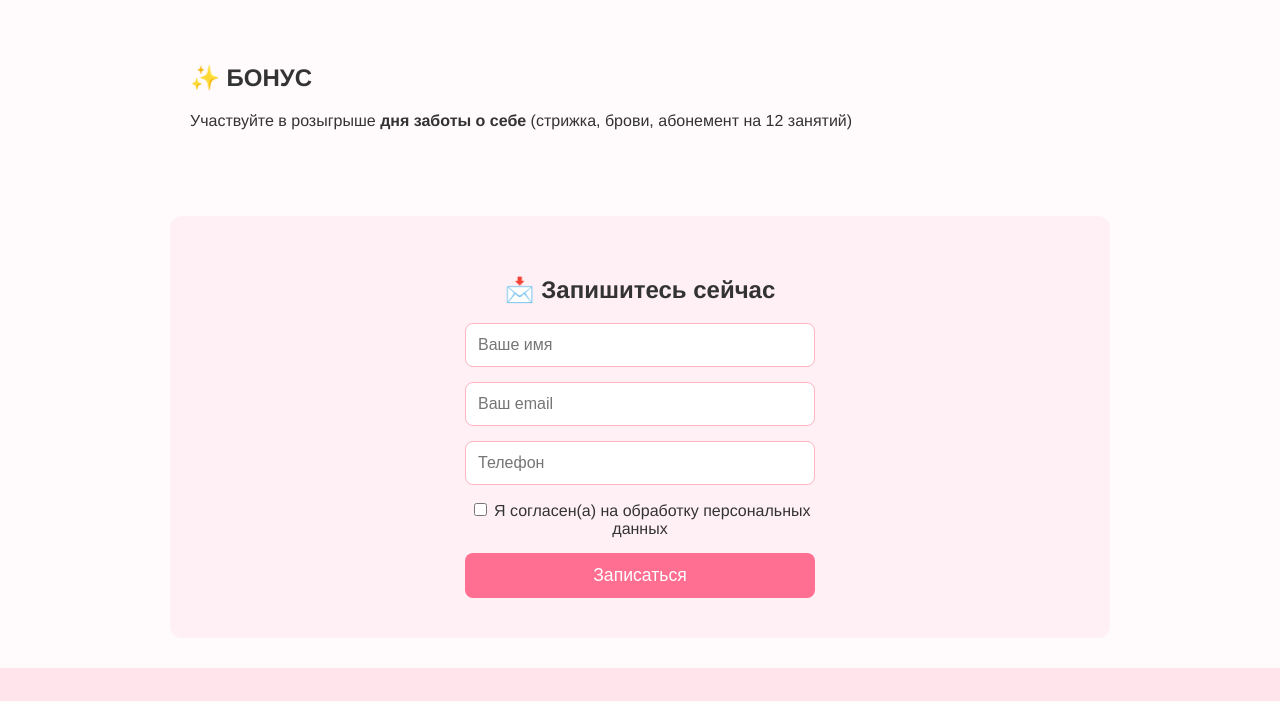
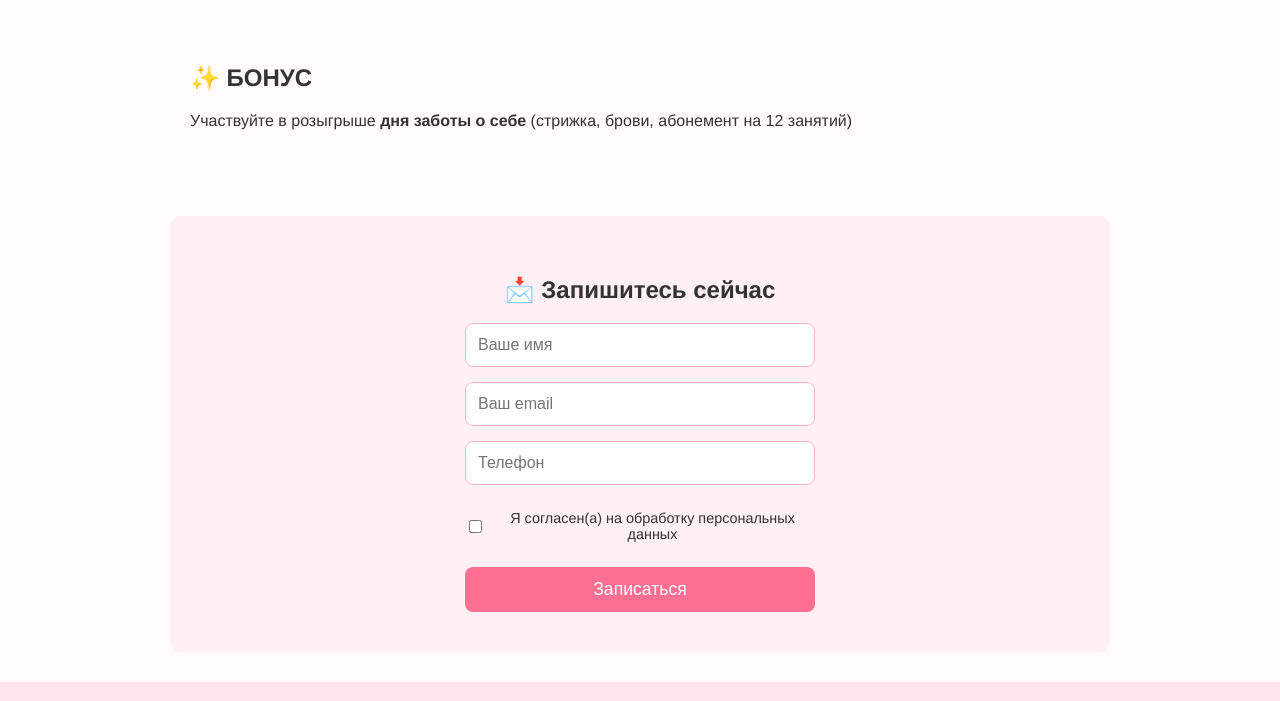
Before and after one commit to osadchy22/womans_team, a plain HTML site: page index.html in a window 1280 px wide. Shown: the part 1243-1944 px from the top of the page. Drawn offline with Linux system fonts and the light colour scheme.

Commit message:
Update style.css

```diff
--- a/style.css
+++ b/style.css
@@ -136,6 +136,16 @@ footer {
     transform: scale(1.2);
 }
 
+.consent {
+    display: flex;
+    align-items: center;
+    font-size: 0.9rem;
+    margin: 10px 0;
+}
+
+.consent input {
+    margin-right: 8px;
+}
 @keyframes fadeIn {
     from { opacity: 0; transform: translateY(20px); }
     to { opacity: 1; transform: translateY(0); }
```
